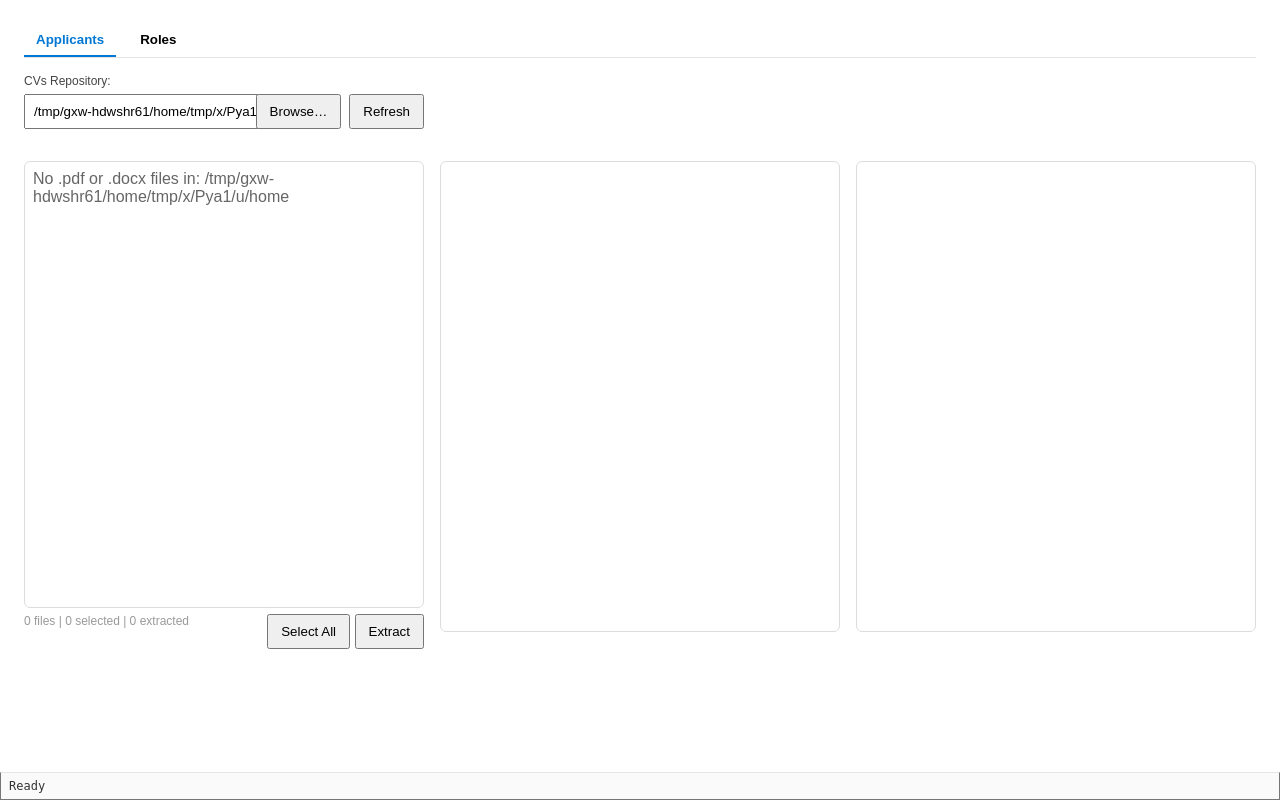
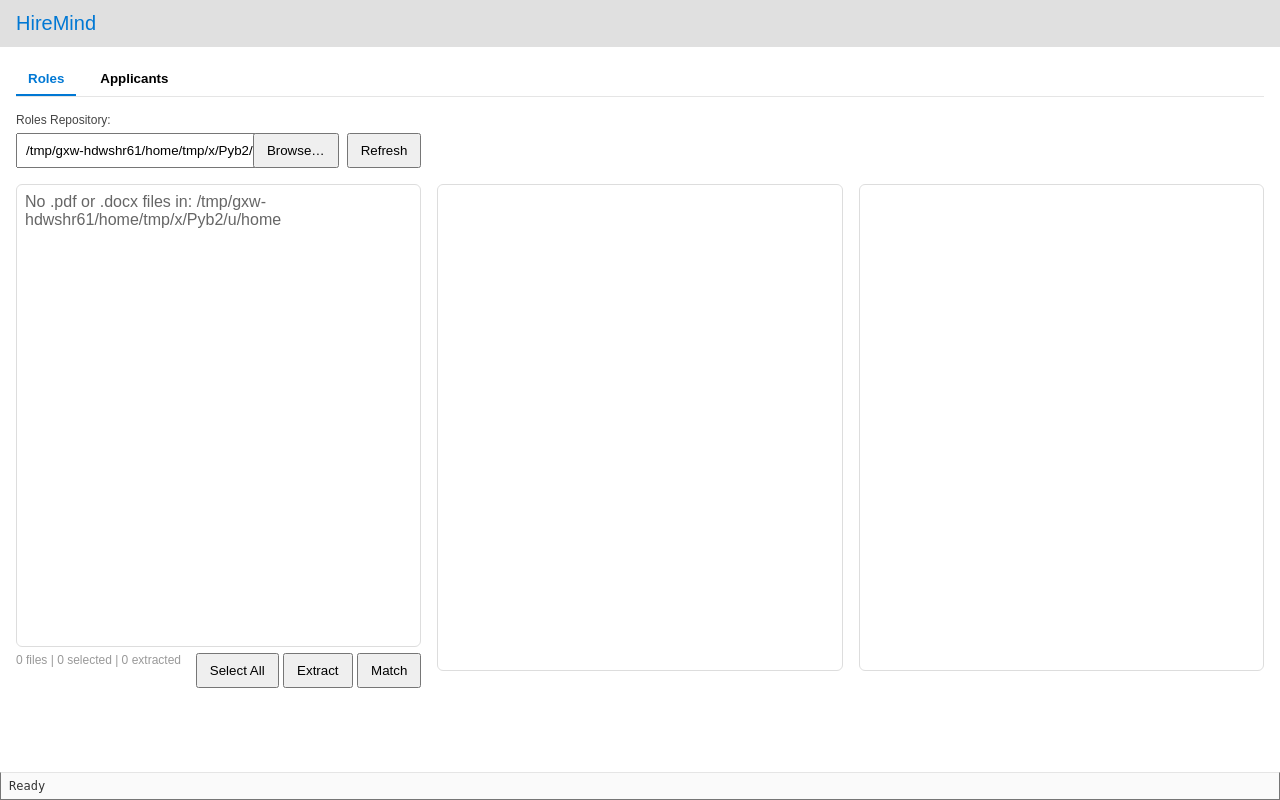
Before and after one commit to alkashef/HireMind, a Flask app: page / in a window 1280 px wide. Run offline with Flask 3, Linux system fonts and the light colour scheme; data that the repository does not hold is empty.

Commit message:
Refactor code structure for improved readability and maintainability

```diff
--- a/app.py
+++ b/app.py
@@ -8,7 +8,7 @@ from pathlib import Path
 from typing import List
 import json
 
-from flask import Flask, jsonify, render_template, request
+from flask import Flask, jsonify, render_template, request, send_from_directory
 
 from config.settings import AppConfig
 from utils.logger import AppLogger
@@ -170,6 +170,17 @@ def get_openai_model() -> str:
 def index():
     log("INDEX_VIEW")
     return render_template("index.html")
+
+
+# Serve images from the repo-level 'img' folder under the URL path /img
+@app.route("/img/<path:filename>")
+def serve_img(filename: str):
+    try:
+        img_dir = os.path.join(app.root_path, "img")
+        return send_from_directory(img_dir, filename)
+    except Exception as e:
+        log_kv("IMG_SERVE_ERROR", file=filename, error=str(e))
+        return jsonify({"error": "image not found"}), 404
 
 
 @app.route("/api/default-folder")
--- a/static/main.js
+++ b/static/main.js
@@ -330,7 +330,8 @@
     const browse = document.getElementById('browseBtn');
     const refresh = document.getElementById('refreshBtn');
     const selectAll = document.getElementById('selectAllBtn');
-    const extractBtn = document.getElementById('extractBtn');
+  const extractBtn = document.getElementById('extractBtn');
+  const matchBtn = document.getElementById('matchBtn');
 
     if (browse) browse.addEventListener('click', async () => {
       try {
@@ -367,7 +368,7 @@
       }
       try {
         if (window.setUIBusy) window.setUIBusy(true);
-        if (picked.length === 1) {
+  if (picked.length === 1) {
           // Run the 7-step pipeline for a single selected CV and update UI with step progress
           const steps = ['1/6: Extracting text', '2/6: OpenAI fields', '3/6: Slicing sections', '4/6: OpenAI embeddings', '5/6: Writing to Weaviate', '6/6: Reading back'];
           let currentStep = 0;
@@ -390,7 +391,11 @@
           window.lastExtractFieldsPath = picked[0];
           window.lastExtractFieldsRow = fieldsToRow(j.fields || {});
           renderApplicantDetailsForPath(picked[0]);
-          setStatus('Pipeline completed. Displaying extracted fields and Weaviate readback.');
+          // Refresh the list/markers after single-file extraction
+          if (typeof refreshApplicantsExtracted === 'function') {
+            await refreshApplicantsExtracted();
+          }
+          setStatus('Pipeline completed. Displaying extracted fields.');
         } else {
           // Batch pipeline for multiple files
           await startApplicantsExtractPolling();
@@ -410,6 +415,25 @@
         setStatus(`Error: ${e.message || e}`);
       } finally {
         if (applicantsExtractPollTimer) { clearInterval(applicantsExtractPollTimer); applicantsExtractPollTimer = null; }
+        if (window.setUIBusy) window.setUIBusy(false);
+      }
+    });
+
+    if (matchBtn) matchBtn.addEventListener('click', async () => {
+      try {
+        if (window.setUIBusy) window.setUIBusy(true);
+        setStatus('Matching applicants to roles (placeholder)...');
+        // After matching completes, refresh lists if needed
+        if (typeof refreshApplicantsExtracted === 'function') {
+          await refreshApplicantsExtracted();
+        }
+        if (typeof refreshRolesExtracted === 'function') {
+          await refreshRolesExtracted();
+        }
+        setStatus('Matching complete.');
+      } catch (e) {
+        setStatus(`Match error: ${e.message || e}`);
+      } finally {
         if (window.setUIBusy) window.setUIBusy(false);
       }
     });
@@ -459,7 +483,7 @@
     });
     if (roleRefresh) roleRefresh.addEventListener('click', loadRolesList);
 
-    // Initial load for applicants so extracted markers appear on first view
-    loadApplicantsList();
+    // Initial load for roles so extracted markers appear on first view
+    loadRolesList();
   });
 })();
--- a/static/roles.js
+++ b/static/roles.js
@@ -12,31 +12,7 @@ function updateRolesFooter(total) {
   const selNum = rolesSelected.size || 0;
   const extractedNum = document.querySelectorAll('#roleList .item.extracted').length || 0;
   const dupText = rolesDuplicateCount > 0 ? ` | ${rolesDuplicateCount} duplicates found` : '';
-  countEl.textContent = `${totalNum} file${totalNum === 1 ? '' : 's'} | ${selNum} selected | ${extractedNum} extracted${dupText}`;
-}
-
-function markExtractedInRolesList() {
-  try {
-    // Use only 'filename' key from get_public_rows, compare case-insensitively
-    const extractedSet = new Set((rolesTableRows || []).map(r => (r.filename || '').toString().toLowerCase()));
-    document.querySelectorAll('#roleList .item').forEach(el => {
-      const p = decodeURIComponent(el.getAttribute('data-path') || '');
-      const name = p.split(/[\\/]/).pop().toLowerCase();
-      // Roles tab logic for UI parity with applicants
-      // Handles UI for roles: selection, extraction, table rendering
-
-      const rolesSelected = new Set();
-      let roleLastSelectedIndex = null;
-      let rolesDuplicateCount = 0;
-      let rolesTableRows = [];
-
-      function updateRolesFooter(total) {
-        const countEl = document.getElementById('roleFileCount');
-        const totalNum = Number(total) || 0;
-        const selNum = rolesSelected.size || 0;
-        const extractedNum = document.querySelectorAll('#roleList .item.extracted').length || 0;
-        const dupText = rolesDuplicateCount > 0 ? ` | ${rolesDuplicateCount} duplicates found` : '';
-        countEl.textContent = `${totalNum} file${totalNum === 1 ? '' : 's'} | ${selNum} selected | ${extractedNum} extracted${dupText}`;
+  if (countEl) countEl.textContent = `${totalNum} file${totalNum === 1 ? '' : 's'} | ${selNum} selected | ${extractedNum} extracted${dupText}`;
 }
 
 function markExtractedInRolesList() {
@@ -121,6 +97,26 @@ function markExtractedInRolesList() {
         }
       });
 
+      // Placeholder match button: refresh lists when matching completes
+      const roleMatchBtn = document.getElementById('roleMatchBtn');
+      if (roleMatchBtn) roleMatchBtn.addEventListener('click', async () => {
+        try {
+          if (window.setUIBusy) window.setUIBusy(true);
+          setStatus('Matching roles to applicants (placeholder)...');
+          if (typeof refreshRolesExtracted === 'function') {
+            await refreshRolesExtracted();
+          }
+          if (typeof refreshApplicantsExtracted === 'function') {
+            await refreshApplicantsExtracted();
+          }
+          setStatus('Matching complete.');
+        } catch (e) {
+          setStatus(`Match error: ${e.message || e}`);
+        } finally {
+          if (window.setUIBusy) window.setUIBusy(false);
+        }
+      });
+
       async function refreshRolesExtracted() {
         try {
           setStatus('Loading extracted roles...');
@@ -171,8 +167,10 @@ function markExtractedInRolesList() {
 
       async function renderRoleDetailsForPath(path) {
         const col1 = document.getElementById('roleTablesCol1');
+        const col2 = document.getElementById('roleTablesCol2');
         if (!col1) return;
         col1.innerHTML = '';
+        if (col2) col2.innerHTML = '';
         if (!path) return;
         const basename = (path || '').toString().split(/[\\/]/).pop();
 
@@ -253,7 +251,14 @@ function markExtractedInRolesList() {
           ['Timestamp', n.timestamp],
         ];
 
-        col1.innerHTML = mkTable('Role', core) + mkTable('Skills', skills) + mkTable('Qualifications', qual) + mkTable('Metadata', meta);
+        const leftHtml = mkTable('Role', core) + mkTable('Skills', skills);
+        const rightHtml = mkTable('Qualifications', qual) + mkTable('Metadata', meta);
+        if (col2) {
+          col1.innerHTML = leftHtml;
+          col2.innerHTML = rightHtml;
+        } else {
+          col1.innerHTML = leftHtml + rightHtml;
+        }
       }
 
       function fieldsToRoleRow(fields) {
--- a/static/status.js
+++ b/static/status.js
@@ -27,10 +27,20 @@
   }
 
   function setUIBusy(busy) {
-    ['browseBtn','refreshBtn','selectAllBtn','extractBtn'].forEach(id => {
+    const ids = [
+      // Applicants
+      'browseBtn','refreshBtn','selectAllBtn','extractBtn','matchBtn',
+      // Roles
+      'roleBrowseBtn','roleRefreshBtn','roleSelectAllBtn','roleExtractBtn','roleMatchBtn',
+      // Tabs
+      'tabApplicants','tabRoles'
+    ];
+    ids.forEach(id => {
       const el = document.getElementById(id);
       if (el) el.disabled = !!busy;
     });
+    // Also toggle all buttons as a safety net (in case new buttons are added without IDs)
+    document.querySelectorAll('button').forEach(btn => { btn.disabled = !!busy; });
   }
 
   // Expose to global scope so inline code can call them
--- a/static/styles.css
+++ b/static/styles.css
@@ -1,13 +1,14 @@
 html, body { overflow-x: hidden; }
-body { font-family: Arial, sans-serif; margin: 24px; }
+body { font-family: Arial, sans-serif; margin: 0; }
 :root { --list-footer-height: 40px; --left-col-width: 33.33%; --left-cell-width: 180px; }
+.app-banner { background: #e0e0e0; color: #0078d4; font-weight: 400; padding: 12px 16px; margin: 0; font-size: 20px; width: 100%; box-sizing: border-box; }
 .row { display: flex; gap: 8px; align-items: center; }
 .path-box { flex: 1; }
 label { display: block; margin-bottom: 6px; }
 .folder-label { font-weight: 400; color: #444; font-size: 12px; }
 input[readonly] { width: 100%; padding: 8px; }
 button { padding: 8px 12px; cursor: pointer; }
-.list { margin-top: 16px; border: 1px solid #ddd; border-radius: 6px; padding: 8px; /* height set via flex */ overflow-y: auto; overflow-x: hidden; }
+.list { margin-top: 16px; border: 1px solid #ddd; border-radius: 6px; padding: 8px; /* height set via flex */ overflow-y: auto; overflow-x: hidden; background: #fff; }
 .item { padding: 6px 4px; border-bottom: 1px solid #f1f1f1; font-size: 14px; }
 .item:last-child { border-bottom: none; }
 .muted { color: #666; }
@@ -46,14 +65,14 @@ button { padding: 8px 12px; cursor: pointer; }
 .data-table tbody tr:nth-child(even) { background: #fff; }
 
 /* Constrain table height to container and allow scrolling */
-.table-wrap { /* height set via flex or explicit calc */ overflow: auto; margin-top: 16px; }
+.table-wrap { /* height set via flex or explicit calc */ overflow: auto; margin-top: 6px; }
 .file-count { color: #999; font-size: 12px; }
 
 /* Tabs */
-.tabs { border-bottom: 1px solid #e5e5e5; display: flex; gap: 12px; margin-bottom: 16px; }
+.tabs { border-bottom: 1px solid #e5e5e5; display: flex; gap: 12px; margin: 16px; }
 .tab-btn { background: transparent; border: none; padding: 8px 12px; cursor: pointer; border-bottom: 2px solid transparent; font-weight: 600; }
 .tab-btn.active { border-bottom-color: #0078d4; color: #0078d4; }
-.tab-pane { display: none; }
+.tab-pane { display: none; padding: 0 16px 16px; }
 .tab-pane.active { display: block; }
 
 /* Status bar */
@@ -69,9 +88,10 @@ body { padding-bottom: 48px; }
 #detailCol2 { grid-column: 3; grid-row: 2; }
 /* Roles detail column should align with applicants detail column */
 #roleDetailCol1 { grid-column: 2; grid-row: 2; }
+#roleDetailCol2 { grid-column: 3; grid-row: 2; }
 /* Container around detail tables */
 .tables-container { border: 1px solid #ddd; border-radius: 6px; padding: 8px; height: calc(100% - var(--list-footer-height) - 16px); overflow-y: auto; overflow-x: hidden; background: #fff; margin-top: 16px; }
-.table-title { color: #666; font-weight: 600; margin-top: 8px; }
+.table-title { color: #666; font-weight: 600; margin-top: 16px; margin-bottom: 4px; }
 .table-title:first-child { margin-top: 0; }
 /* Make scrollable areas fill available vertical space */
 .left-content .list { flex: 1 1 auto; }
@@ -82,7 +102,9 @@ body { padding-bottom: 48px; }
 	affecting Applicants layout. */
 #paneRoles .left-content .list { margin-top: 0; }
 #paneRoles #roleDetailCol1 { display: flex; flex-direction: column; }
-#paneRoles #roleDetailCol1 .tables-container { margin-top: 0; height: calc(100% - var(--list-footer-height)); }
+#paneRoles #roleDetailCol2 { display: flex; flex-direction: column; }
+#paneRoles #roleDetailCol1 .tables-container,
+#paneRoles #roleDetailCol2 .tables-container { margin-top: 0; height: calc(100% - var(--list-footer-height)); }
 
 /* Responsive left cell width to reduce risk of horizontal scrollbars */
 @media (max-width: 1400px) {
--- a/templates/index.html
+++ b/templates/index.html
@@ -7,12 +7,41 @@
     <link rel="stylesheet" href="{{ url_for('static', filename='styles.css') }}" />
   </head>
   <body>
+    <div class="app-banner">HireMind</div>
     <div class="tabs" role="tablist" aria-label="Sections">
-      <button id="tabApplicants" class="tab-btn active" role="tab" aria-selected="true" aria-controls="paneApplicants">Applicants</button>
-      <button id="tabRoles" class="tab-btn" role="tab" aria-selected="false" aria-controls="paneRoles">Roles</button>
+      <button id="tabRoles" class="tab-btn active" role="tab" aria-selected="true" aria-controls="paneRoles">Roles</button>
+      <button id="tabApplicants" class="tab-btn" role="tab" aria-selected="false" aria-controls="paneApplicants">Applicants</button>
     </div>
 
-    <div id="paneApplicants" class="tab-pane active" role="tabpanel" aria-labelledby="tabApplicants">
+    <div id="paneRoles" class="tab-pane active" role="tabpanel" aria-labelledby="tabRoles">
+      <div class="content-row">
+        <div class="left-controls">
+          <label class="folder-label" for="roleFolderPath">Roles Repository:</label>
+          <div class="row">
+            <div class="path-box">
+              <input id="roleFolderPath" type="text" readonly placeholder="No folder selected" />
+            </div>
+            <button id="roleBrowseBtn">Browse…</button>
+            <button id="roleRefreshBtn" title="Refresh list">Refresh</button>
+          </div>
+        </div>
+        <div class="left-content">
+          <div id="roleList" class="list"></div>
+          <div class="list-footer">
+            <span id="roleFileCount" class="file-count"></span>
+            <div class="actions">
+              <button id="roleSelectAllBtn" title="Select all files">Select All</button>
+              <button id="roleExtractBtn">Extract</button>
+              <button id="roleMatchBtn" title="Match roles to applicants (coming soon)">Match</button>
+            </div>
+          </div>
+        </div>
+        <div id="roleDetailCol1" class="detail-pane" aria-label="Roles details column 1"><div class="tables-container" id="roleTablesCol1"></div></div>
+        <div id="roleDetailCol2" class="detail-pane" aria-label="Roles details column 2"><div class="tables-container" id="roleTablesCol2"></div></div>
+      </div>
+    </div>
+
+    <div id="paneApplicants" class="tab-pane" role="tabpanel" aria-labelledby="tabApplicants">
       <div class="content-row">
         <div class="left-controls">
           <label class="folder-label" for="folderPath">CVs Repository:</label>
@@ -31,37 +60,12 @@
             <div class="actions">
               <button id="selectAllBtn" title="Select all files">Select All</button>
               <button id="extractBtn">Extract</button>
+              <button id="matchBtn" title="Match applicants to roles (coming soon)">Match</button>
             </div>
           </div>
         </div>
         <div id="detailCol1" class="detail-pane" aria-label="Details column 1"><div class="tables-container" id="tablesCol1"></div></div>
         <div id="detailCol2" class="detail-pane" aria-label="Details column 2"><div class="tables-container" id="tablesCol2"></div></div>
-      </div>
-    </div>
-
-    <div id="paneRoles" class="tab-pane" role="tabpanel" aria-labelledby="tabRoles">
-      <div class="content-row">
-        <div class="left-controls">
-          <label class="folder-label" for="roleFolderPath">Roles Repository:</label>
-          <div class="row">
-            <div class="path-box">
-              <input id="roleFolderPath" type="text" readonly placeholder="No folder selected" />
-            </div>
-            <button id="roleBrowseBtn">Browse…</button>
-            <button id="roleRefreshBtn" title="Refresh list">Refresh</button>
-          </div>
-        </div>
-        <div class="left-content">
-          <div id="roleList" class="list"></div>
-          <div class="list-footer">
-            <span id="roleFileCount" class="file-count"></span>
-            <div class="actions">
-              <button id="roleSelectAllBtn" title="Select all files">Select All</button>
-              <button id="roleExtractBtn">Extract</button>
-            </div>
-          </div>
-        </div>
-  <div id="roleDetailCol1" class="detail-pane" aria-label="Roles details column 1"><div class="tables-container" id="roleTablesCol1"></div></div>
       </div>
     </div>
 
```
Also changed, not shown: other parts of static/styles.css (+24 -6 lines), README.md, img/database.png (added), img/puzzle.png (added). Lines whose indentation alone changed are shown as unchanged.
